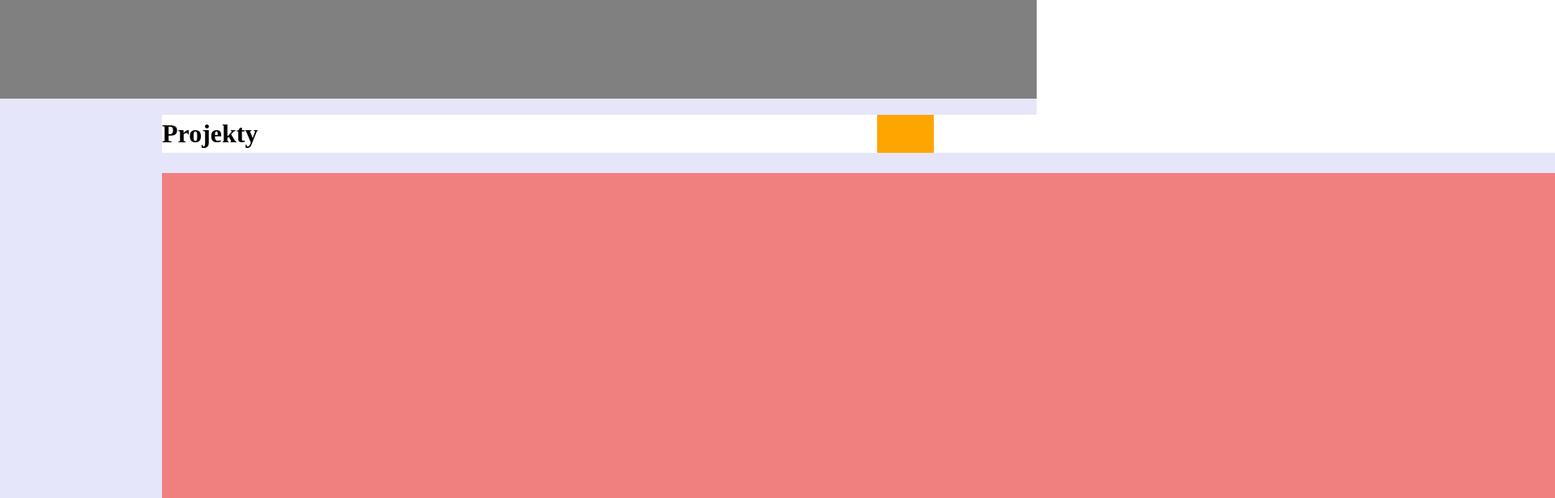
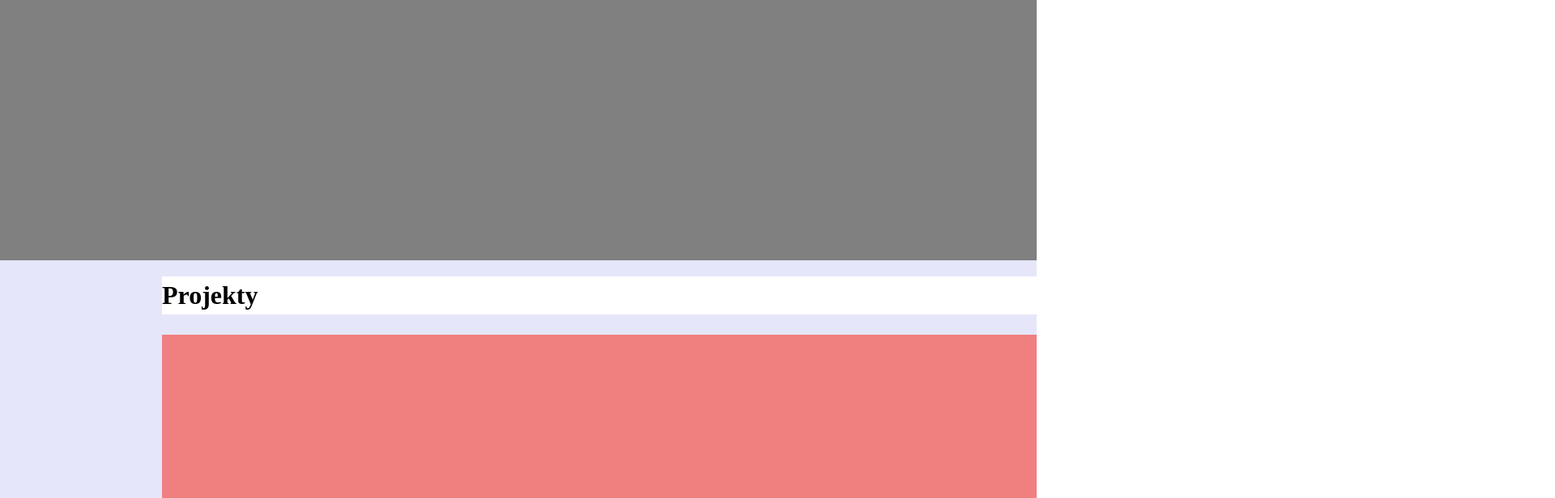
Before and after one commit to Dragonfyle/kingaWojcik, a React (Vite) app: page / in a window 1280 px wide. Shown: the part 520-1136 px from the top of the page at 81% size, 1920 px wide, since content can reach past the window. Built offline with nearby package versions, Linux system fonts and the light colour scheme.

Commit message:
add Layout, fix Content styles

```diff
--- a/src/App.tsx
+++ b/src/App.tsx
@@ -1,17 +1,11 @@
 import { GlobalStyles } from "./styles/GlobalStyles";
-import Navigation from "./components/Navigation/Navigation";
-import Carousel from "./components/Carousel/Carousel";
-import Content from "./components/Content/Content";
-import Footer from "./components/Footer/Footer";
+import Layout from "./components/Layout/Layout";
 
 function App() {
   return (
     <>
       <GlobalStyles />
-      <Navigation />
-      <Carousel />
-      <Content />
-      <Footer />
+      <Layout />
     </>
   );
 }
--- a/src/components/Carousel/Carousel.parts.ts
+++ b/src/components/Carousel/Carousel.parts.ts
@@ -1,6 +1,6 @@
 import styled from "styled-components";
 
 export const Wrapper = styled.div`
-  height: 600px;
+  height: 800px;
   background-color: gray;
 `;
--- a/src/components/Content/Content.parts.ts
+++ b/src/components/Content/Content.parts.ts
@@ -4,6 +4,5 @@ export const Wrapper = styled.div`
   display: grid;
   grid-template-rows: 1fr 1fr 1fr;
   height: 2000px;
-  width: 100%;
   background: beige;
 `;
--- a/src/components/ImagePanel/ImagePanel.parts.ts
+++ b/src/components/ImagePanel/ImagePanel.parts.ts
@@ -11,7 +11,7 @@ export const PanelWrapper = styled.div`
 export const Panel = styled.div`
   display: flex;
   height: 550px;
-  width: 200vw;
+  width: 5000px;
   margin-left: 200px;
   background-color: lightcoral;
 `;
--- /dev/null
+++ b/src/components/Layout/Layout.parts.ts
@@ -0,0 +1,10 @@
+import styled from "styled-components";
+
+export const Layout = styled.div`
+  display: flex;
+  flex-direction: column;
+  margin: 0 auto;
+  min-height: 100vh;
+  width: clamp(240px, 100%, 2560px);
+  overflow-x: hidden;
+`;
--- /dev/null
+++ b/src/components/Layout/Layout.tsx
@@ -0,0 +1,16 @@
+import * as P from "./Layout.parts";
+import Navigation from "../Navigation/Navigation";
+import Carousel from "../Carousel/Carousel";
+import Content from "../Content/Content";
+import Footer from "../Footer/Footer";
+
+export default function Layout() {
+  return (
+    <P.Layout>
+      <Navigation />
+      <Carousel />
+      <Content />
+      <Footer />
+    </P.Layout>
+  );
+}
--- a/src/components/ProjectsSection/ProjectsSections.parts.ts
+++ b/src/components/ProjectsSection/ProjectsSections.parts.ts
@@ -4,24 +4,19 @@ export const StyledSection = styled.section`
   display: grid;
   grid-template-rows: 1fr 9fr;
   height: 100%;
-  width: 100vw;
-  max-width: 100%;
 `;
 
 export const HeaderWrapper = styled.div`
   display: flex;
-  /* justify-content: space-around; */
   align-items: flex-end;
   height: 100%;
-  width: 100vw;
-  max-width: 100%;
   background-color: lavender;
 `;
 
 export const StyledHeader = styled.header`
   display: flex;
   align-items: center;
-  width: 70vw;
+  width: 30%;
   height: 70%;
   margin-left: 200px;
   background-color: white;
```
